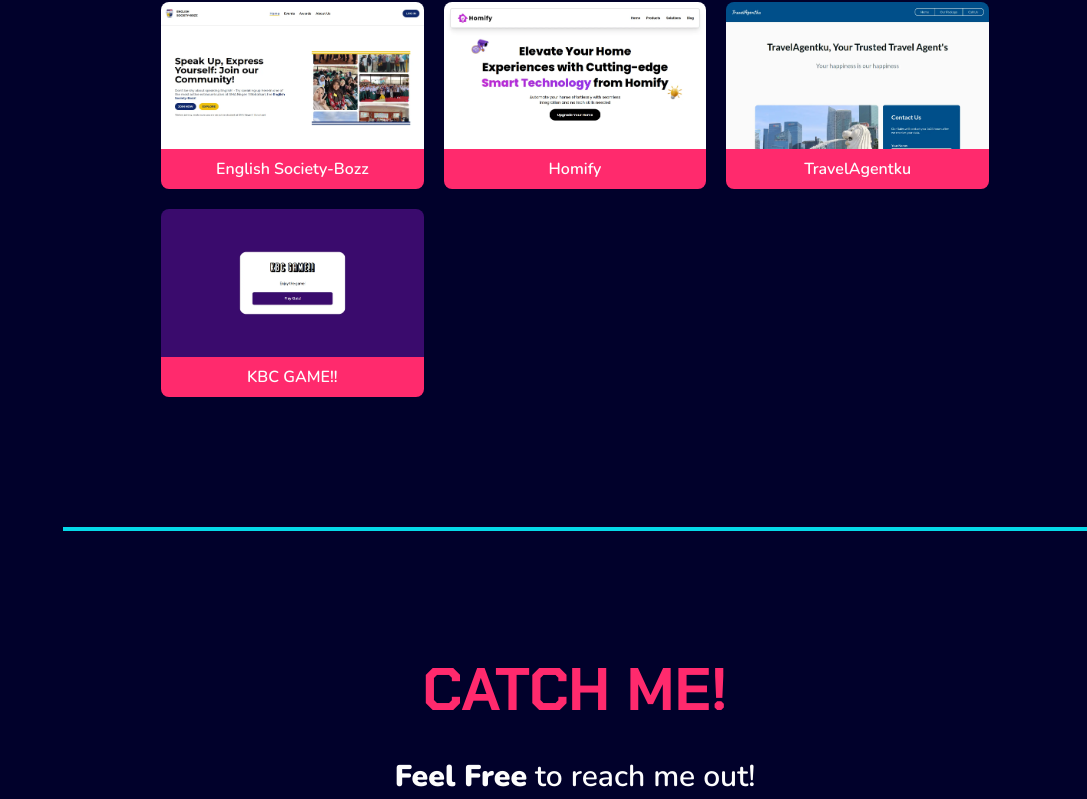
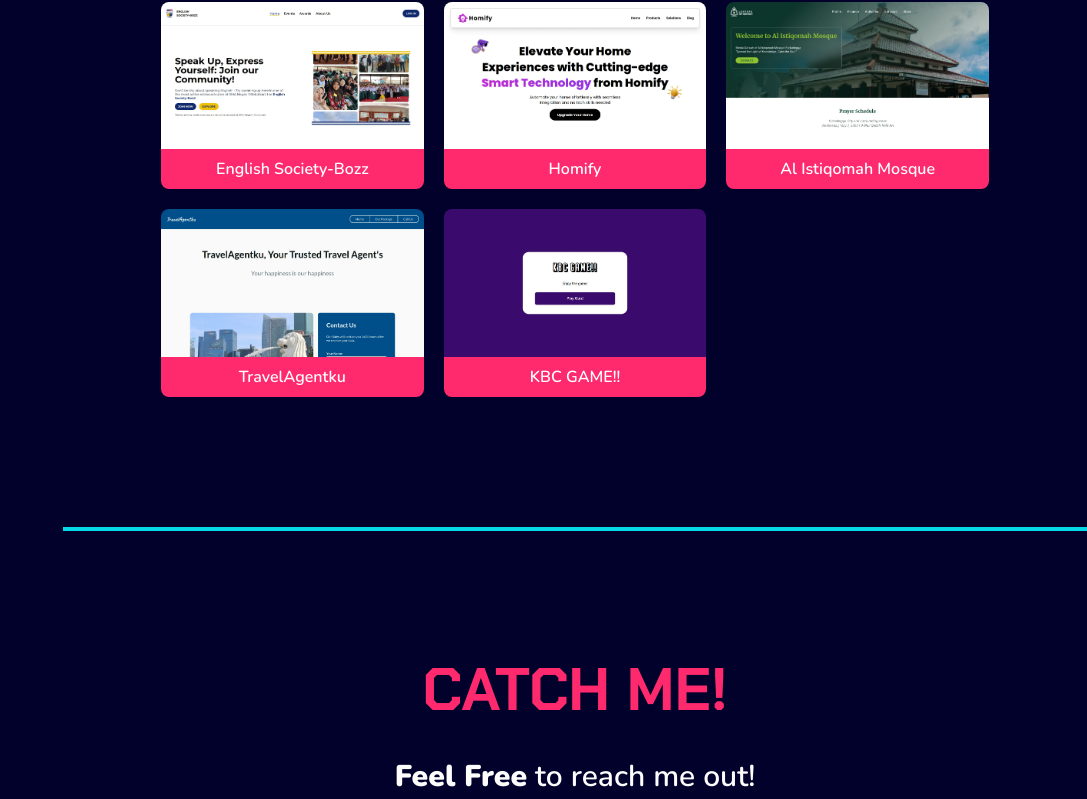
Before and after one commit to raulmaulidhino-dev/raulmaulidhino-portfolio, a React (Vite) app: page / in a window 1280 px wide. Shown: the part 4325-5124 px from the top of the page, without its empty margins (193-1280 px from the left). Built offline with nearby package versions, Linux system fonts and the light colour scheme.

Commit message:
feat: add a new portfolio: Al Istiqomah Mosque landing page

```diff
--- a/src/components/Portfolio.jsx
+++ b/src/components/Portfolio.jsx
@@ -8,6 +8,8 @@
 import KBCQuizzesGamePreview_fallback from '../assets/previews/KBC-Quizzes-Game-preview.png';
 import ESBozzPreview from '../assets/previews/ESBozz-preview.webp';
 import ESBozzPreview_fallback from '../assets/previews/ESBozz-preview.png';
+import AlIstiqomahMosquePreview from '../assets/previews/AlIstiqomahMosque-preview.webp';
+import AlIstiqomahMosquePreview_fallback from '../assets/previews/AlIstiqomahMosque-preview.png';
 
 
 export default function Portfolio() {
@@ -15,6 +17,7 @@
     let projects = [
         {preview: ESBozzPreview, preview_fallback: ESBozzPreview_fallback, title: 'English Society-Bozz', link: 'https://english-society-bozz.vercel.app'},
         {preview: HomifyPreview, preview_fallback: HomifyPreview_fallback, title: 'Homify', link: 'https://homify-web.vercel.app'},
+        {preview: AlIstiqomahMosquePreview, preview_fallback: AlIstiqomahMosquePreview_fallback, title: 'Al Istiqomah Mosque', link: 'https://al-istiqomah-mosque.netlify.app'},
         {preview: TravelAgentkuPreview, preview_fallback: TravelAgentkuPreview_fallback, title: 'TravelAgentku', link: 'https://travelagentku-landing-page.vercel.app'},
         {preview: KBCQuizzesGamePreview, preview_fallback: KBCQuizzesGamePreview_fallback, title: 'KBC GAME!!', link: 'https://kbc-quizzes-game.vercel.app'},
     ];
```
